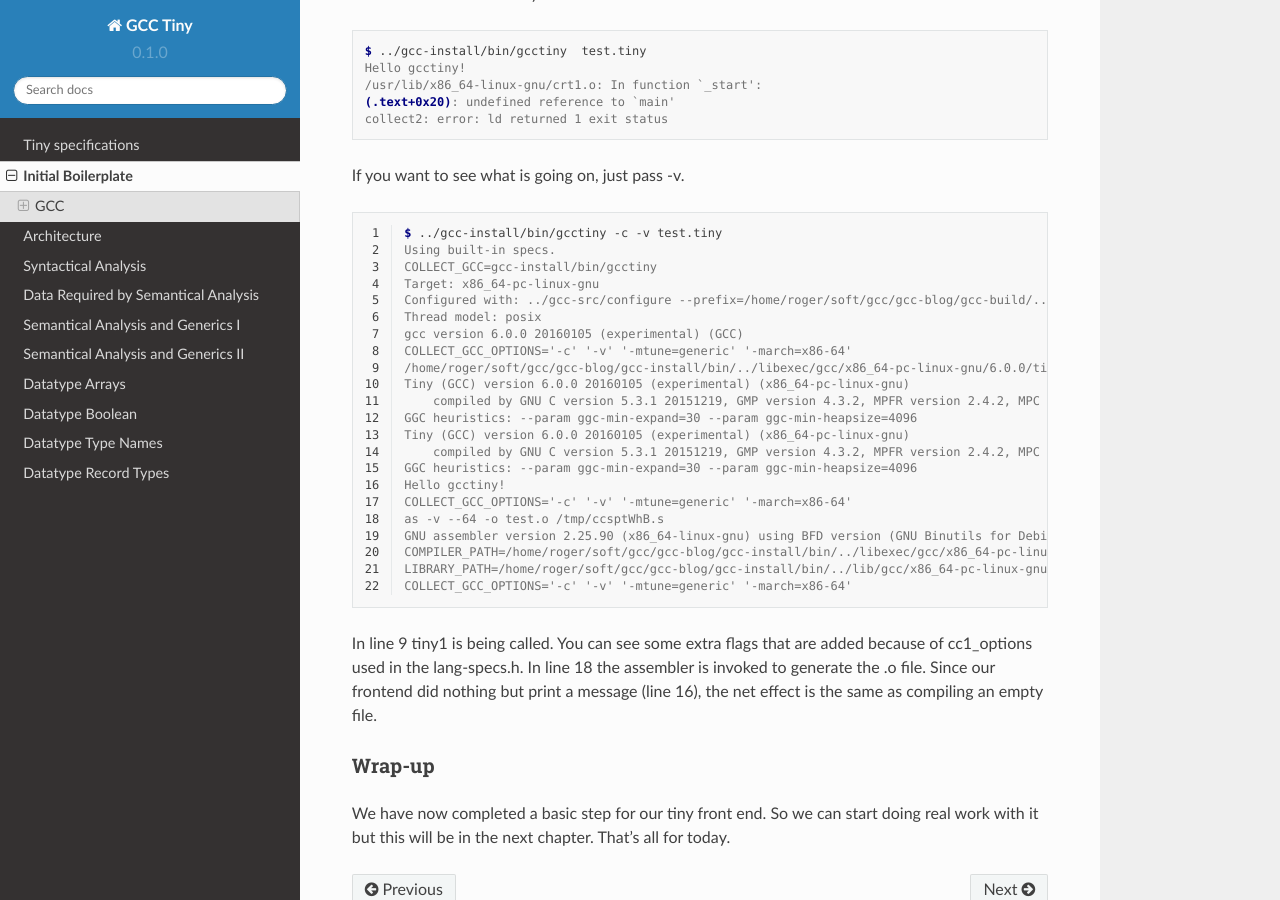
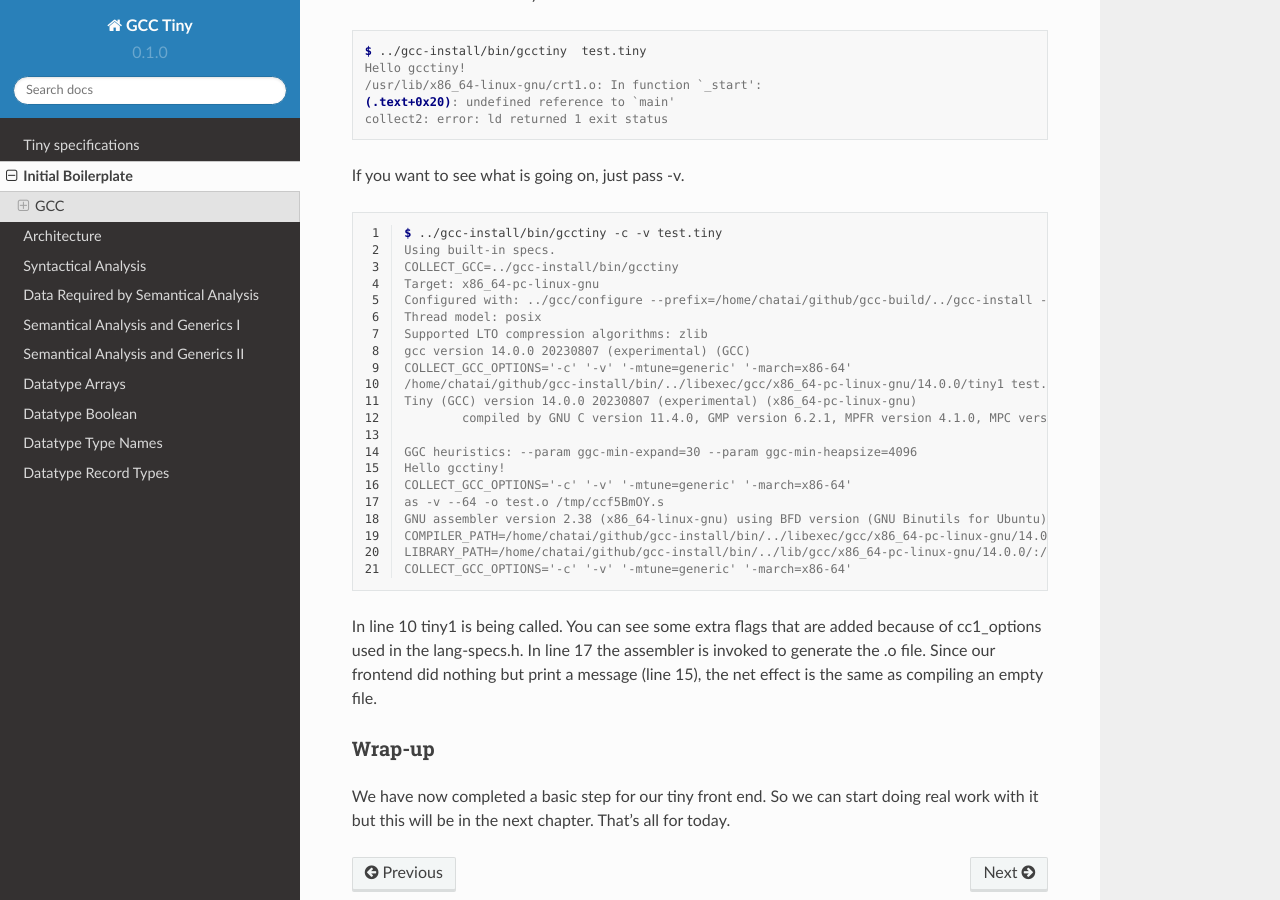
Before and after one commit to GCC-Tiny/gcc-tiny-docs-rtd, a Sphinx documentation site: the page built from docs/source/part02.rst, in a window 1280 px wide and 900 px high, scrolled down 13156 px. Built offline with Sphinx 7.4.7 and the Read the Docs theme 2.0.0, drawn with Linux system fonts in a browser that asks for light colours.

Commit message:
part02: update compiler output

```diff
--- a/docs/source/part02.rst
+++ b/docs/source/part02.rst
@@ -758,31 +758,30 @@ If you want to see what is going on, just pass -v.
 
     $ ../gcc-install/bin/gcctiny -c -v test.tiny
     Using built-in specs.
-    COLLECT_GCC=gcc-install/bin/gcctiny
+    COLLECT_GCC=../gcc-install/bin/gcctiny
     Target: x86_64-pc-linux-gnu
-    Configured with: ../gcc-src/configure --prefix=/home/roger/soft/gcc/gcc-blog/gcc-build/../gcc-install --disable-bootstrap --enable-languages=c,c++,tiny
+    Configured with: ../gcc/configure --prefix=/home/chatai/github/gcc-build/../gcc-install --disable-bootstrap --disable-multilib --enable-languages=c,c++,tiny
     Thread model: posix
-    gcc version 6.0.0 20160105 (experimental) (GCC)
+    Supported LTO compression algorithms: zlib
+    gcc version 14.0.0 20230807 (experimental) (GCC)
     COLLECT_GCC_OPTIONS='-c' '-v' '-mtune=generic' '-march=x86-64'
-    /home/roger/soft/gcc/gcc-blog/gcc-install/bin/../libexec/gcc/x86_64-pc-linux-gnu/6.0.0/tiny1 test.tiny -quiet -dumpbase test.tiny -mtune=generic -march=x86-64 -auxbase test -version -o /tmp/ccsptWhB.s
-    Tiny (GCC) version 6.0.0 20160105 (experimental) (x86_64-pc-linux-gnu)
-        compiled by GNU C version 5.3.1 20151219, GMP version 4.3.2, MPFR version 2.4.2, MPC version 0.8.1, isl version 0.15
-    GGC heuristics: --param ggc-min-expand=30 --param ggc-min-heapsize=4096
-    Tiny (GCC) version 6.0.0 20160105 (experimental) (x86_64-pc-linux-gnu)
-        compiled by GNU C version 5.3.1 20151219, GMP version 4.3.2, MPFR version 2.4.2, MPC version 0.8.1, isl version 0.15
+    /home/chatai/github/gcc-install/bin/../libexec/gcc/x86_64-pc-linux-gnu/14.0.0/tiny1 test.tiny -quiet -dumpbase test.tiny -dumpbase-ext .tiny -mtune=generic -march=x86-64 -version -o /tmp/ccf5BmOY.s
+    Tiny (GCC) version 14.0.0 20230807 (experimental) (x86_64-pc-linux-gnu)
+            compiled by GNU C version 11.4.0, GMP version 6.2.1, MPFR version 4.1.0, MPC version 1.2.1, isl version isl-0.24-GMP
+
     GGC heuristics: --param ggc-min-expand=30 --param ggc-min-heapsize=4096
     Hello gcctiny!
     COLLECT_GCC_OPTIONS='-c' '-v' '-mtune=generic' '-march=x86-64'
-    as -v --64 -o test.o /tmp/ccsptWhB.s
-    GNU assembler version 2.25.90 (x86_64-linux-gnu) using BFD version (GNU Binutils for Debian) 2.25.90.20151209
-    COMPILER_PATH=/home/roger/soft/gcc/gcc-blog/gcc-install/bin/../libexec/gcc/x86_64-pc-linux-gnu/6.0.0/:/home/roger/soft/gcc/gcc-blog/gcc-install/bin/../libexec/gcc/
-    LIBRARY_PATH=/home/roger/soft/gcc/gcc-blog/gcc-install/bin/../lib/gcc/x86_64-pc-linux-gnu/6.0.0/:/home/roger/soft/gcc/gcc-blog/gcc-install/bin/../lib/gcc/:/home/roger/soft/gcc/gcc-blog/gcc-install/bin/../lib/gcc/x86_64-pc-linux-gnu/6.0.0/../../../../lib64/:/lib/x86_64-linux-gnu/:/lib/../lib64/:/usr/lib/x86_64-linux-gnu/:/home/roger/soft/gcc/gcc-blog/gcc-install/bin/../lib/gcc/x86_64-pc-linux-gnu/6.0.0/../../../:/lib/:/usr/lib/
+    as -v --64 -o test.o /tmp/ccf5BmOY.s
+    GNU assembler version 2.38 (x86_64-linux-gnu) using BFD version (GNU Binutils for Ubuntu) 2.38
+    COMPILER_PATH=/home/chatai/github/gcc-install/bin/../libexec/gcc/x86_64-pc-linux-gnu/14.0.0/:/home/chatai/github/gcc-install/bin/../libexec/gcc/
+    LIBRARY_PATH=/home/chatai/github/gcc-install/bin/../lib/gcc/x86_64-pc-linux-gnu/14.0.0/:/home/chatai/github/gcc-install/bin/../lib/gcc/:/home/chatai/github/gcc-install/bin/../lib/gcc/x86_64-pc-linux-gnu/14.0.0/../../../../lib64/:/lib/x86_64-linux-gnu/:/lib/../lib64/:/usr/lib/x86_64-linux-gnu/:/usr/lib/../lib64/:/home/chatai/github/gcc-install/bin/../lib/gcc/x86_64-pc-linux-gnu/14.0.0/../../../:/lib/:/usr/lib/
     COLLECT_GCC_OPTIONS='-c' '-v' '-mtune=generic' '-march=x86-64'
 
-In line 9 tiny1 is being called. You can see some extra flags that are added
-because of cc1_options used in the lang-specs.h. In line 18 the assembler is
+In line 10 tiny1 is being called. You can see some extra flags that are added
+because of cc1_options used in the lang-specs.h. In line 17 the assembler is
 invoked to generate the .o file. Since our frontend did nothing but print a
-message (line 16), the net effect is the same as compiling an empty file.
+message (line 15), the net effect is the same as compiling an empty file.
 
 Wrap-up
 -------
```
